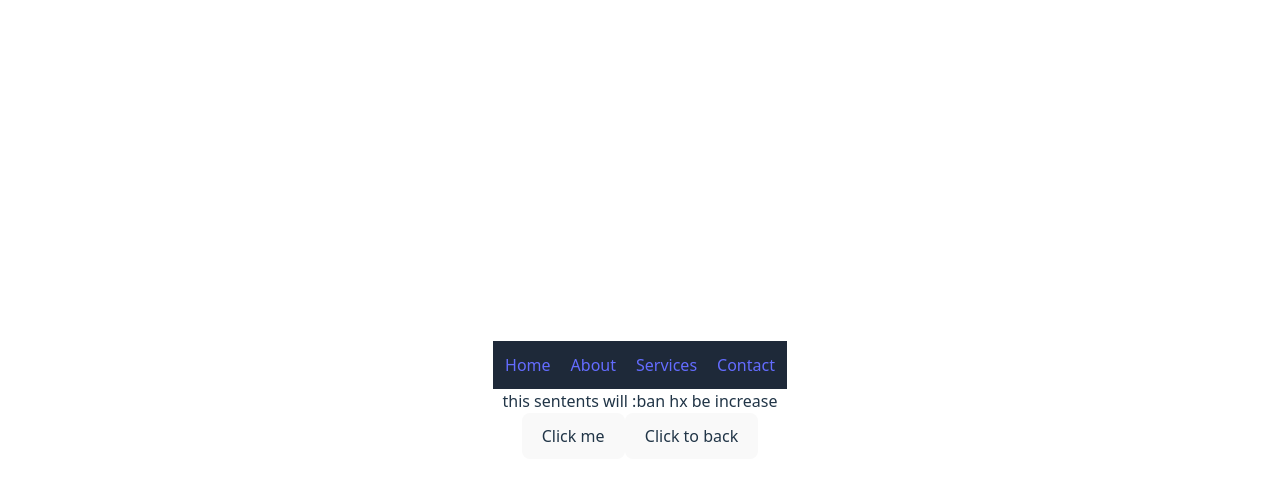
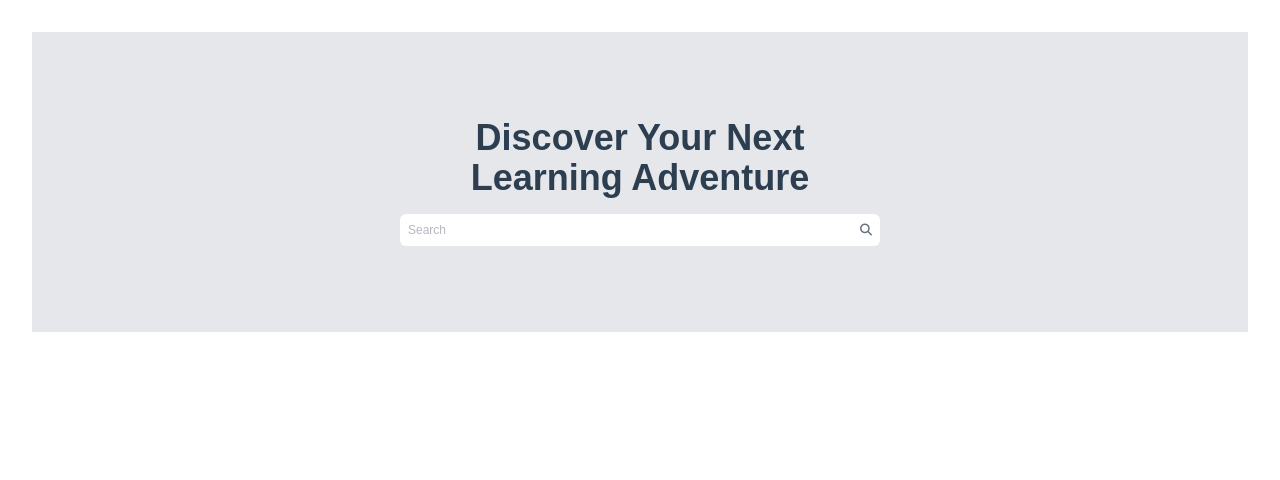
Before and after one commit to pre-university-G3/REAN, a React (Vite) app: page / in a window 1280 px wide. Shown: the top 480 px of the page. Built offline with nearby package versions, Linux system fonts and the light colour scheme.

Commit message:
First Commit

```diff
--- a/src/App.jsx
+++ b/src/App.jsx
@@ -1,12 +1,10 @@
 import './App.css'
-import NavbarComponent from './components/navbar/NavbarComponent'
-import CounterComponent from './components/counter/CounterComponent'
-import BekMen from './components/counter/BekMen'
+import { AllCourses } from './pages/AllCourses'
 function App() {
 
   return (
     <>
-    <NavbarComponent/>
+    <AllCourses/>
     {/* <BekMen/> */}
     </>
   )
--- a/src/components/navbar/NavbarComponent.jsx
+++ b/src/components/navbar/NavbarComponent.jsx
@@ -13,7 +13,7 @@ function Navbar() {
         </nav>
         <div className="d-block">
         <p>this sentents will :{counter} be increase </p>
-        <button onClick={()=> setcount(counter + "fuck yiou ")}>Click me</button>
+        <button onClick={()=> setcount(counter + "fuck you ")}>Click me</button>
         <button onClick={()=> setcount(counter - counter)}>Click to back</button>
             </div>
         </>
--- a/src/index.css
+++ b/src/index.css
@@ -1,76 +1,12 @@
 @import "tailwindcss";
+@import url('https://fonts.googleapis.com/css2?family=Outfit:wght@100..900&display=swap');
 
-
-
+body {
+  font-family: "Outfit", sans-serif;
+}
 
 @theme {
-  --font-kh:  font-family: "Fasthand", cursive;
+  --color-primary-light: #2C3E50;
+  --color-secondary-light: #F4C542;
+  --color-accent-light: #16A085;
 }
-:root {
-  font-family: system-ui, Avenir, Helvetica, Arial, sans-serif;
-  line-height: 1.5;
-  font-weight: 400;
-
-  color-scheme: light dark;
-  color: rgba(255, 255, 255, 0.87);
-  background-color: #242424;
-
-  font-synthesis: none;
-  text-rendering: optimizeLegibility;
-  -webkit-font-smoothing: antialiased;
-  -moz-osx-font-smoothing: grayscale;
-}
-
-a {
-  font-weight: 500;
-  color: #646cff;
-  text-decoration: inherit;
-}
-a:hover {
-  color: #535bf2;
-}
-
-body {
-  margin: 0;
-  display: flex;
-  place-items: center;
-  min-width: 320px;
-  min-height: 100vh;
-}
-
-h1 {
-  font-size: 3.2em;
-  line-height: 1.1;
-}
-
-button {
-  border-radius: 8px;
-  border: 1px solid transparent;
-  padding: 0.6em 1.2em;
-  font-size: 1em;
-  font-weight: 500;
-  font-family: inherit;
-  background-color: #1a1a1a;
-  cursor: pointer;
-  transition: border-color 0.25s;
-}
-button:hover {
-  border-color: #646cff;
-}
-button:focus,
-button:focus-visible {
-  outline: 4px auto -webkit-focus-ring-color;
-}
-
-@media (prefers-color-scheme: light) {
-  :root {
-    color: #213547;
-    background-color: #ffffff;
-  }
-  a:hover {
-    color: #747bff;
-  }
-  button {
-    background-color: #f9f9f9;
-  }
-}
--- /dev/null
+++ b/src/pages/AllCourses.jsx
@@ -0,0 +1,33 @@
+export function AllCourses() {
+    return (
+        <body className="bg-white ">
+            <link rel="stylesheet" href="https://cdnjs.cloudflare.com/ajax/libs/font-awesome/6.7.2/css/all.min.css" />
+            <main className="w-full">
+                <section className="w-full bg-gray-200 h-[300px] flex flex-col items-center justify-center">
+                    <div className="text-center flex flex-col items-center gap-y-4">
+                        <h1 className="text-primary-light text-2xl md:text-4xl lg:text-4xl"><b>Discover Your Next<br/>Learning Adventure</b></h1>
+                        <div className="hidden">
+                            <h3 className="text-primary-light md:text-md lg:text:md">Unlock a world of knowledge with our expert-led IT courses.
+                            Whether <br/> you're a beginner or an experienced professional,
+                            we have something for<br/>everyone. Start learning today!
+                            </h3>
+                        </div>
+                        <div className="md:hidden lg:hidden">
+                            <h3 className="text-primary-light text-xs">Unlock a world of knowledge with our expert-led IT courses.
+                            <br/>Whether you're a beginner or an experienced professional,
+                                we have <br/> something for everyone. Start learning today!
+                            </h3>
+                        </div>
+                        <div className="text-gray-500 w-68 md:w-120 lg:w-120 bg-white p-2 rounded-md flex justify-between items-center">
+                            <input className="text-xs md:text-md" type="search" name="search" id="search" placeholder="Search" />
+                            <i class="text-xs md:text-md fa-solid fa-magnifying-glass"></i>
+                        </div>
+                    </div>
+                </section>
+                <section>
+
+                </section>
+            </main>
+        </body>
+    )
+}
--- a/vite.config.js
+++ b/vite.config.js
@@ -4,7 +4,8 @@ import tailwindcss from '@tailwindcss/vite'
 
 // https://vite.dev/config/
 export default defineConfig({
-  plugins: [react(),
+  plugins: [
+    react(),
     tailwindcss()
   ],
 })
```
Also changed, not shown: src/components/card/CoursecardComponent.jsx (added).
